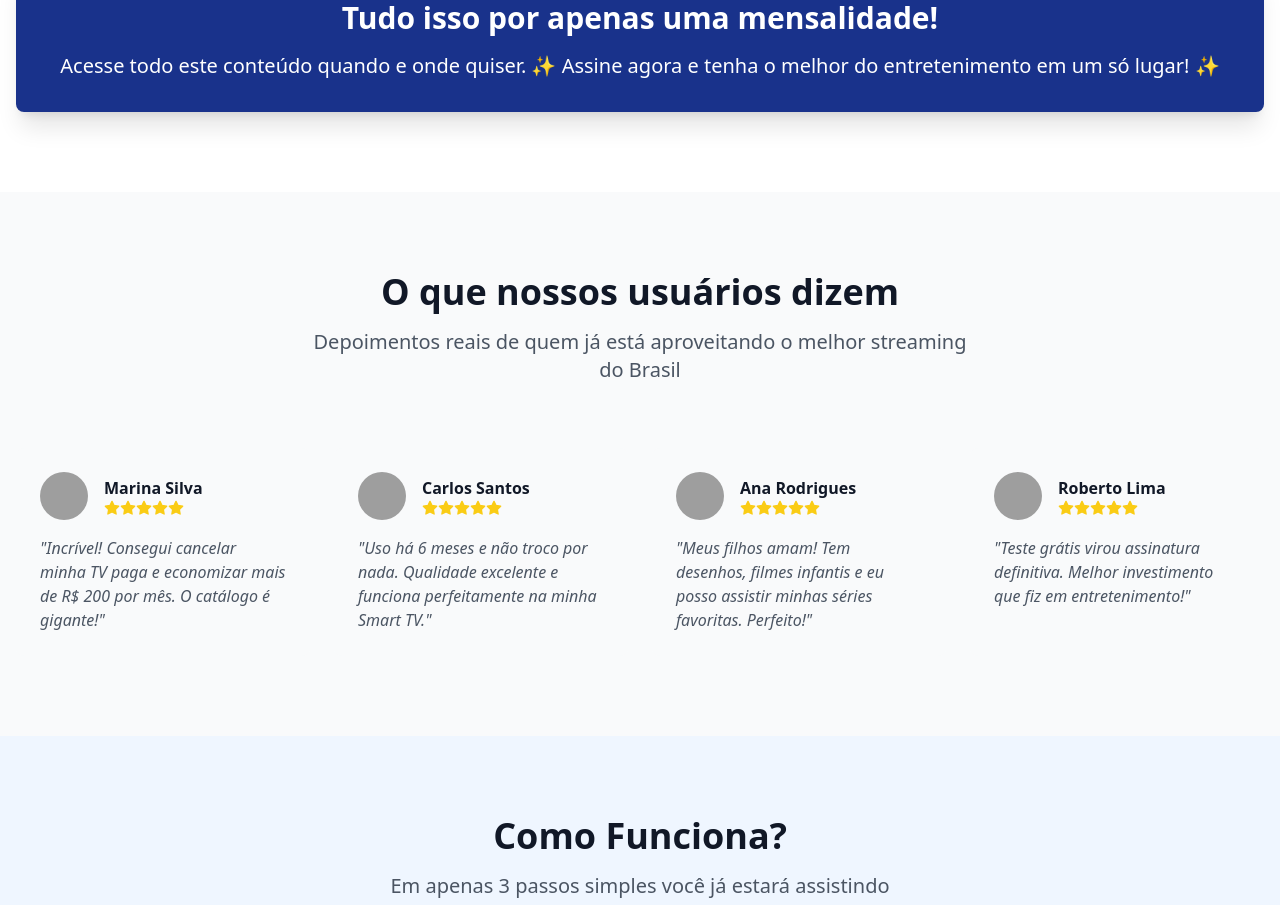
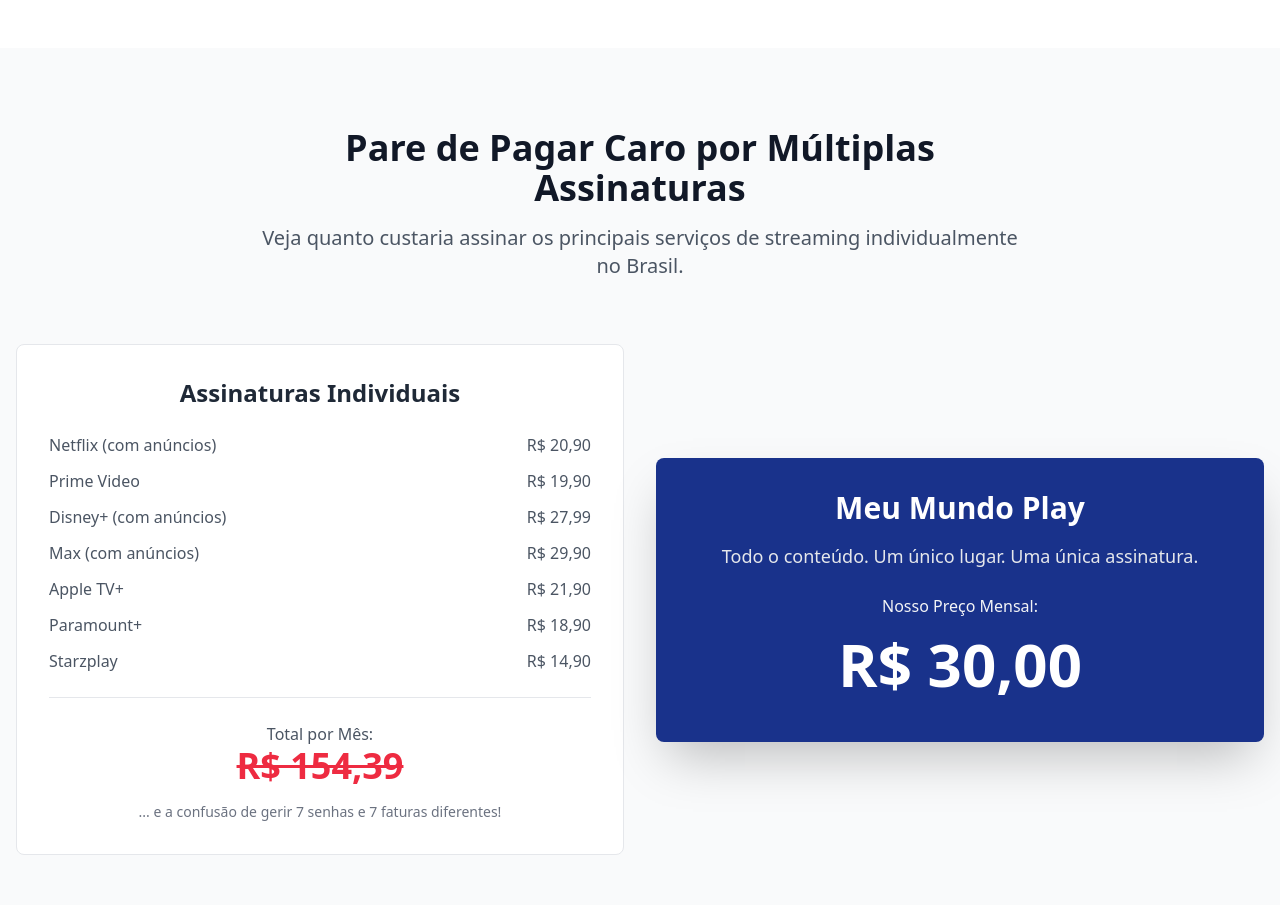
Before and after one commit to Vaqueirodev11/lp_meu_mundo_play, a React (Vite) app: page / in a window 1280 px wide. Shown: the part 2520-3425 px from the top of the page. Built offline with nearby package versions, Linux system fonts and the light colour scheme; grey boxes are pictures that could not be loaded.

Commit message:
gatilho economia

```diff
--- a/src/App.tsx
+++ b/src/App.tsx
@@ -19,9 +19,9 @@
   Instagram,
   Twitter
 } from 'lucide-react';
-import Notification from './Notification'; // Importa o componente de notificação
+import Notification from './Notification';
 
-// Importações dos logótipos (removidos os que causavam erro)
+// IMPORTAÇÕES DOS LOGÓTIPOS RESTAURADAS
 import NetflixLogo from './assets/logos/netflix.png';
 import PrimeVideoLogo from './assets/logos/prime_video.png';
 import DisneyPlusLogo from './assets/logos/disney_plus.png';
@@ -45,18 +45,15 @@
 
   const [notification, setNotification] = useState<string | null>(null);
 
-  // Efeito para o script do Vimeo
+  // Efeitos para scripts, temporizador e notificações...
   useEffect(() => {
     const script = document.createElement('script');
     script.src = "https://player.vimeo.com/api/player.js";
     script.async = true;
     document.body.appendChild(script);
-    return () => {
-      document.body.removeChild(script);
-    }
+    return () => { document.body.removeChild(script); }
   }, []);
 
-  // Efeito para o temporizador
   useEffect(() => {
     const timer = setInterval(() => {
       setTimeLeft(prev => {
@@ -69,7 +66,6 @@
     return () => clearInterval(timer);
   }, []);
 
-  // Efeito para gerar notificações
   useEffect(() => {
     let notificationInterval: NodeJS.Timeout;
     const showRandomNotification = () => {
@@ -80,8 +76,8 @@
     };
     const initialTimeout = setTimeout(() => {
       showRandomNotification();
-      notificationInterval = setInterval(showRandomNotification, 8000); // Notificação visível (5s) + pausa (3s)
-    }, 2000); // Primeira notificação em 2 segundos
+      notificationInterval = setInterval(showRandomNotification, 8000);
+    }, 2000);
     return () => {
       clearTimeout(initialTimeout);
       clearInterval(notificationInterval);
@@ -123,7 +119,7 @@
   ];
 
   const handleCTAClick = () => {
-    window.open('https://wa.me/5511916126544?text=Olá! Quero gerar meu teste grátis do Meu Mundo Play!', '_blank');
+    window.open('https://linkly.link/2BefA', '_blank');
   };
 
   return (
@@ -148,11 +144,9 @@
             Você Ganhou um teste grátis no<br />
             <span className="text-white">Meu Mundo Play</span>
           </h2>
-
           <p className="text-xl md:text-2xl mb-8 text-gray-200 max-w-3xl mx-auto">
             Descubra um mundo de entretenimento sem limites. Experimente grátis agora mesmo!
           </p>
-
           <div className="max-w-4xl mx-auto mb-8">
             <div style={{padding: '56.25% 0 0 0', position: 'relative'}}>
               <iframe
@@ -164,16 +158,11 @@
               </iframe>
             </div>
           </div>
-
           <div className="mb-8">
             <p className="text-xl font-bold mb-4 text-yellow-300 animate-pulse">
-              🎁 Você já ganhou seu teste VIP, clique para ativar! ⬇️
+              🎁 Você já ganhou seu teste VIP, clique para ativar!
             </p>
-
-            <button
-              onClick={handleCTAClick}
-              className="bg-brand-accent text-white px-8 py-4 rounded-lg text-xl font-bold hover:opacity-90 transition-all transform hover:scale-105 shadow-lg"
-            >
+            <button onClick={handleCTAClick} className="bg-brand-accent text-white px-8 py-4 rounded-lg text-xl font-bold hover:opacity-90 transition-all transform hover:scale-105 shadow-lg">
               Gerar meu Teste Agora
             </button>
           </div>
@@ -222,11 +211,16 @@
         </div>
       </section>
 
+      {/* SECÇÃO DO CARROSSEL DE LOGÓTIPOS RESTAURADA */}
       <section className="py-20 bg-white">
         <div className="container mx-auto px-4">
           <div className="text-center mb-16">
-            <h3 className="text-3xl md:text-4xl font-bold text-gray-900 mb-4">STREAMING COMPLETO - TUDO EM UM SÓ LUGAR!</h3>
-            <p className="text-xl text-gray-600 max-w-3xl mx-auto">Desfrute do melhor conteúdo de streaming e TV ao vivo em uma única assinatura!</p>
+            <h3 className="text-3xl md:text-4xl font-bold text-gray-900 mb-4">
+              STREAMING COMPLETO - TUDO EM UM SÓ LUGAR!
+            </h3>
+            <p className="text-xl text-gray-600 max-w-3xl mx-auto">
+              Desfrute do melhor conteúdo de streaming e TV ao vivo em uma única assinatura!
+            </p>
           </div>
           <div className="bg-gray-50 rounded-lg p-8 mb-16">
             <h4 className="text-2xl font-bold text-gray-800 mb-6 text-center">Principais Serviços de Streaming Inclusos</h4>
@@ -241,9 +235,56 @@
               </div>
             </div>
           </div>
-          <div className="text-center mt-16 bg-brand-primary text-white p-8 rounded-lg shadow-xl">
-            <h4 className="text-2xl md:text-3xl font-bold mb-4">Tudo isso por apenas uma mensalidade!</h4>
-            <p className="text-lg md:text-xl">Acesse todo este conteúdo quando e onde quiser. ✨ Assine agora e tenha o melhor do entretenimento em um só lugar! ✨</p>
+        </div>
+      </section>
+
+      <section className="py-20 bg-gray-50">
+        <div className="container mx-auto px-4">
+          <div className="text-center mb-16 max-w-3xl mx-auto">
+            <h3 className="text-3xl md:text-4xl font-bold text-gray-900 mb-4">
+              Pare de Pagar Caro por Múltiplas Assinaturas
+            </h3>
+            <p className="text-xl text-gray-600">
+              Veja quanto custaria assinar os principais serviços de streaming individualmente no Brasil.
+            </p>
+          </div>
+          <div className="grid md:grid-cols-2 gap-8 items-center">
+            <div className="bg-white p-8 rounded-lg border border-gray-200">
+              <h4 className="text-2xl font-bold text-gray-800 mb-6 text-center">Assinaturas Individuais</h4>
+              <ul className="space-y-3 text-gray-600">
+                <li className="flex justify-between"><span>Netflix (com anúncios)</span> <span>R$ 20,90</span></li>
+                <li className="flex justify-between"><span>Prime Video</span> <span>R$ 19,90</span></li>
+                <li className="flex justify-between"><span>Disney+ (com anúncios)</span> <span>R$ 27,99</span></li>
+                <li className="flex justify-between"><span>Max (com anúncios)</span> <span>R$ 29,90</span></li>
+                <li className="flex justify-between"><span>Apple TV+</span> <span>R$ 21,90</span></li>
+                <li className="flex justify-between"><span>Paramount+</span> <span>R$ 18,90</span></li>
+                <li className="flex justify-between"><span>Starzplay</span> <span>R$ 14,90</span></li>
+              </ul>
+              <div className="border-t my-6"></div>
+              <div className="text-center">
+                <p className="text-gray-600">Total por Mês:</p>
+                <p className="text-4xl font-bold text-brand-accent line-through">R$ 154,39</p>
+                <p className="mt-4 text-sm text-gray-500">... e a confusão de gerir 7 senhas e 7 faturas diferentes!</p>
+              </div>
+            </div>
+            <div className="bg-brand-primary text-white p-8 rounded-lg shadow-2xl text-center">
+              <h4 className="text-3xl font-bold mb-4">Meu Mundo Play</h4>
+              <p className="text-lg text-gray-200 mb-6">Todo o conteúdo. Um único lugar. Uma única assinatura.</p>
+              <p className="text-gray-100">Nosso Preço Mensal:</p>
+              <p className="text-6xl font-bold text-white my-4">R$ 30,00</p>
+            </div>
+          </div>
+          <div className="mt-16 bg-green-100 border-l-4 border-green-500 text-green-800 p-6 rounded-lg text-center max-w-4xl mx-auto">
+            <h4 className="text-2xl font-bold">Sua Economia Anual é de Quase R$ 1.500!</h4>
+            <p className="text-lg mt-2">Ao escolher o Meu Mundo Play, você deixa de gastar mais de <span className="font-bold">R$ 124 por mês</span>. Isso representa uma economia de <span className="font-bold">mais de R$ 1.490 por ano!</span></p>
+          </div>
+          <div className="text-center mt-12">
+             <button
+              onClick={handleCTAClick}
+              className="bg-brand-accent text-white px-8 py-4 rounded-lg text-xl font-bold hover:opacity-90 transition-all transform hover:scale-105 shadow-lg"
+            >
+              Quero Economizar Agora!
+            </button>
           </div>
         </div>
       </section>
@@ -256,7 +297,7 @@
           </div>
           <div className="grid md:grid-cols-2 lg:grid-cols-4 gap-6">
             {testimonials.map((testimonial, index) => (
-              <div key={index} className="bg-gray-50 p-6 rounded-lg">
+              <div key={index} className="bg-white p-6 rounded-lg shadow-md">
                 <div className="flex items-center mb-4">
                   <img src={testimonial.image} alt={testimonial.name} className="w-12 h-12 rounded-full object-cover mr-4" />
                   <div>
```
